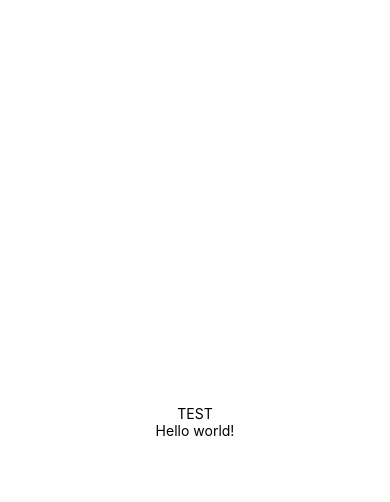
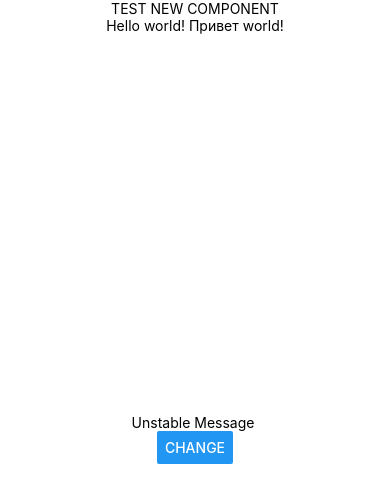
Before and after one commit to JayLim2/ChatbotFE, a React Native app: screen / in a window 390 px wide. Shown: the top 502 px of the page. Built offline with nearby package versions, Linux system fonts and the light colour scheme.

Commit message:
test stateful components

```diff
--- a/App.tsx
+++ b/App.tsx
@@ -1,20 +1,10 @@
 import React from 'react';
-import { StyleSheet, Text, View } from 'react-native';
+import HelloWorld from "./src/components/HelloWorld";
 
-export default function App() {
+const App = () => {
   return (
-    <View style={styles.container}>
-      <Text>TEST</Text>
-      <Text>Hello world!</Text>
-    </View>
+      <HelloWorld />
   );
 }
 
-const styles = StyleSheet.create({
-  container: {
-    flex: 1,
-    backgroundColor: '#fff',
-    alignItems: 'center',
-    justifyContent: 'center',
-  },
-});
+export default App;
--- /dev/null
+++ b/src/components/HelloWorld.tsx
@@ -0,0 +1,25 @@
+import React from 'react';
+import { StyleSheet, Text, View } from 'react-native';
+import {HELLO_WORLD} from "../configuration/Constants";
+import StatefulComponent from "./StatefulComponent";
+
+const styles = StyleSheet.create({
+    container: {
+        flex: 1,
+        backgroundColor: '#fff',
+        alignItems: 'center',
+        justifyContent: 'center',
+    },
+});
+
+const HelloWorld = () => {
+    return (
+        <View style={styles.container}>
+            <Text>TEST NEW COMPONENT</Text>
+            <Text>{HELLO_WORLD}</Text>
+            <StatefulComponent/>
+        </View>
+    );
+}
+
+export default HelloWorld;
--- /dev/null
+++ b/src/components/StatefulComponent.tsx
@@ -0,0 +1,46 @@
+import React, {Component} from 'react';
+import {Button, StyleSheet, Text, View} from 'react-native';
+import {CHANGE_BUTTON_TEXT} from "../configuration/Constants";
+
+class StatefulComponent extends Component<any, any> {
+
+    constructor(props) {
+        super(props);
+        this.state = {
+            message: "Unstable Message ",
+            counter: 0
+        }
+        this.onPress = this.onPress.bind(this);
+    }
+
+    onPress() {
+        let newCounter = this.state.counter + 1;
+        let newMessage = this.state.message + newCounter;
+        this.setState({
+            message: newMessage,
+            counter: newCounter
+        })
+    }
+
+    render() {
+        const {message} = this.state;
+
+        const styles = StyleSheet.create({
+            container: {
+                flex: 1,
+                backgroundColor: '#fff',
+                alignItems: 'center',
+                justifyContent: 'center',
+            },
+        });
+
+        return (
+            <View style={styles.container}>
+                <Text>{message}</Text>
+                <Button title={CHANGE_BUTTON_TEXT} onPress={this.onPress}/>
+            </View>
+        )
+    }
+}
+
+export default StatefulComponent;
--- /dev/null
+++ b/src/configuration/Constants.tsx
@@ -0,0 +1,4 @@
+//Some test text constants
+export const HELLO_WORLD = "Hello world! Привет world!";
+
+export const CHANGE_BUTTON_TEXT = "Change";
```
Also changed, not shown: package.json (line endings or trailing spaces).
